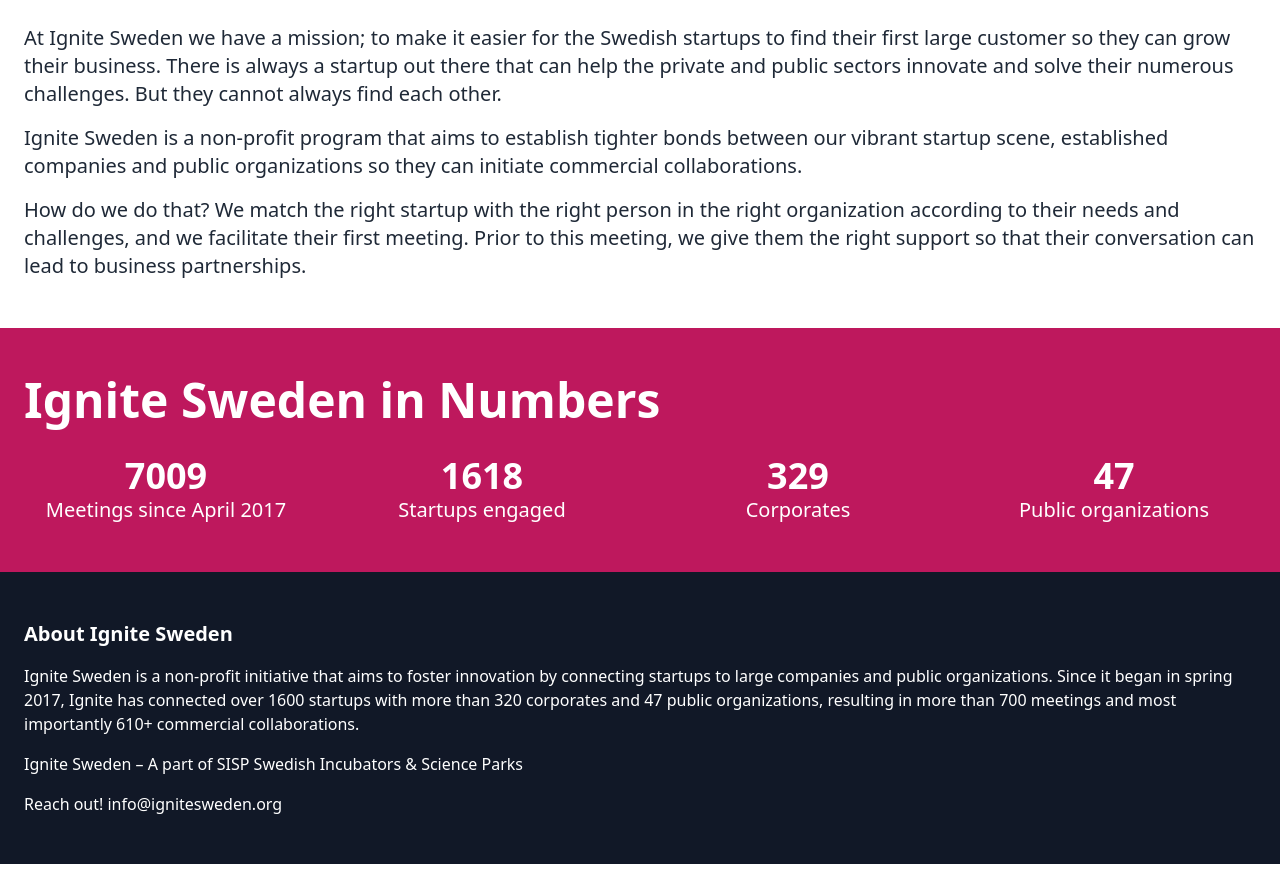
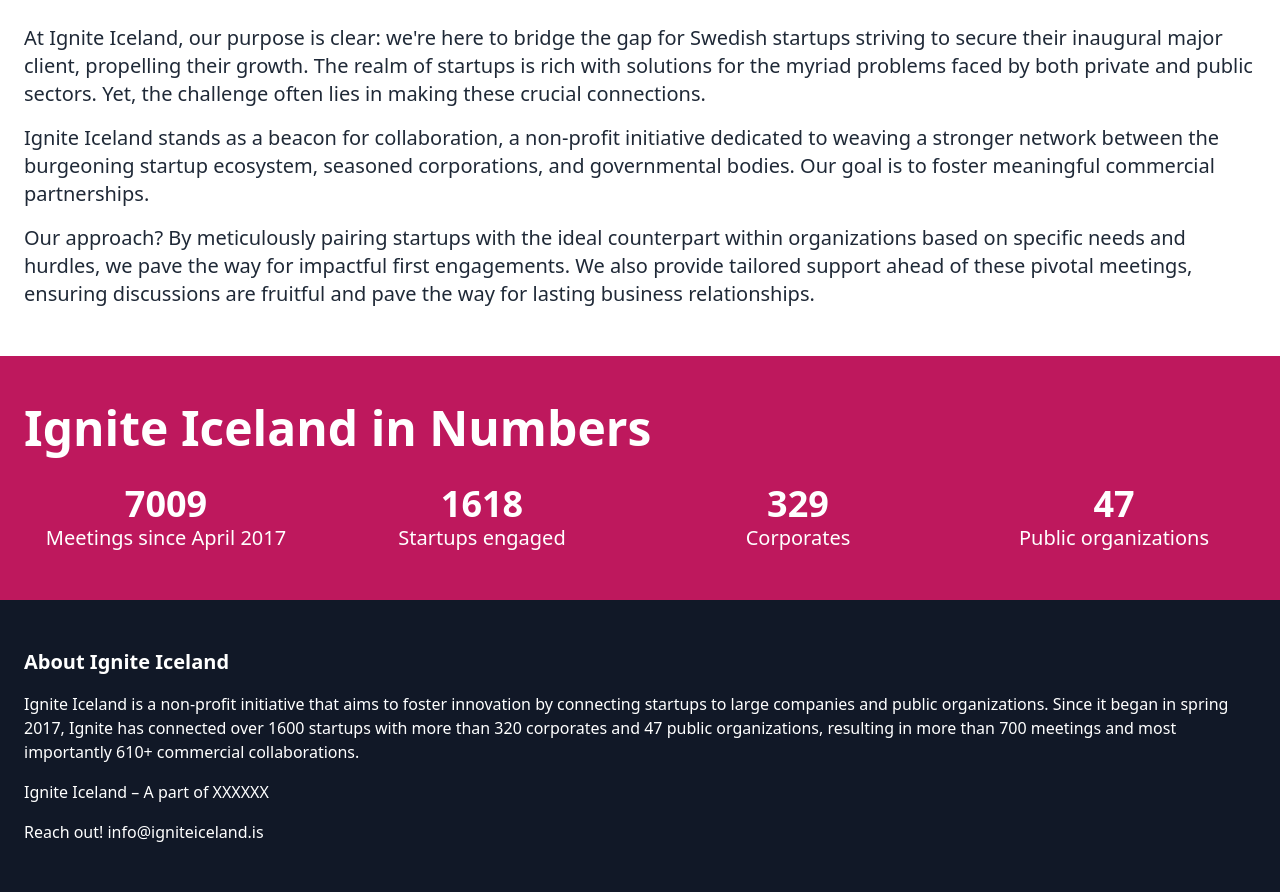
Before and after one commit to brosrass/IgniteIceland, a plain HTML site: page index.html in a window 1280 px wide. Shown: the part 1072-1964 px from the top of the page. Before the commit the page ends 1936 px from the top, so only its background shows below. Drawn offline with nearby package versions, Linux system fonts and the light colour scheme.

Commit message:
Update index.html

```diff
--- a/index.html
+++ b/index.html
@@ -3,7 +3,7 @@
 <head>
   <meta charset="UTF-8">
   <meta name="viewport" content="width=device-width, initial-scale=1.0">
-  <title>Ignite Sweden</title>
+  <title>Ignite Iceland</title>
   <script src="https://cdn.tailwindcss.com"></script>
   <link href="https://fonts.googleapis.com/css2?family=Inter:wght@400;600;700&display=swap" rel="stylesheet">
   <link rel="stylesheet" href="https://cdnjs.cloudflare.com/ajax/libs/font-awesome/5.15.3/css/all.min.css">
@@ -16,7 +16,7 @@
 <body class="font-inter">
   <header class="brand-gradient">
     <nav class="flex justify-between items-center p-4 text-white">
-      <a href="#" class="text-xl font-bold">IGNITE POWERED BY SISP</a>
+      <a href="#" class="text-xl font-bold">IGNITE BY Iceland</a>
       <div class="flex gap-6">
         <a href="#" class="hover:text-gray-300">Our offer</a>
         <a href="#" class="hover:text-gray-300">Events</a>
@@ -57,21 +57,16 @@
         <div class="text-gray-800">
           <h2 class="text-5xl font-bold mb-8">The Ignite Mission</h2>
           <p class="text-xl mb-4">
-            At Ignite Sweden we have a mission; to make it easier for the Swedish startups to find
-            their first large customer so they can grow their business. There is always a startup
-            out there that can help the private and public sectors innovate and solve their
-            numerous challenges. But they cannot always find each other.
-          </p>
-          <p class="text-xl mb-4">
-            Ignite Sweden is a non-profit program that aims to establish tighter bonds between our vibrant
-            startup scene, established companies and public organizations so they can initiate commercial
-            collaborations.
-          </p>
-          <p class="text-xl">
-            How do we do that? We match the right startup with the right person in the right organization
-            according to their needs and challenges, and we facilitate their first meeting. Prior to this meeting, we give
-            them the right support so that their conversation can lead to business partnerships.
-          </p>
+           <p class="text-xl mb-4">
+  At Ignite Iceland, our purpose is clear: we're here to bridge the gap for Swedish startups striving to secure their inaugural major client, propelling their growth. The realm of startups is rich with solutions for the myriad problems faced by both private and public sectors. Yet, the challenge often lies in making these crucial connections.
+</p>
+<p class="text-xl mb-4">
+  Ignite Iceland stands as a beacon for collaboration, a non-profit initiative dedicated to weaving a stronger network between the burgeoning startup ecosystem, seasoned corporations, and governmental bodies. Our goal is to foster meaningful commercial partnerships.
+</p>
+<p class="text-xl">
+  Our approach? By meticulously pairing startups with the ideal counterpart within organizations based on specific needs and hurdles, we pave the way for impactful first engagements. We also provide tailored support ahead of these pivotal meetings, ensuring discussions are fruitful and pave the way for lasting business relationships.
+</p>
+
         </div>
       </div>
     </section>
@@ -79,7 +74,7 @@
     <!-- Statistics section -->
     <section class="bg-pink-700 py-12 text-white">
       <div class="container mx-auto px-6">
-        <h2 class="text-5xl font-bold mb-8">Ignite Sweden in Numbers</h2>
+        <h2 class="text-5xl font-bold mb-8">Ignite Iceland in Numbers</h2>
         <div class="grid grid-cols-2 md:grid-cols-4 gap-8">
           <div class="text-center">
             <p class="text-4xl font-bold">7009</p>
@@ -106,15 +101,15 @@
       <div class="container mx-auto px-6">
         <div class="flex justify-between">
           <div>
-            <h3 class="text-xl font-bold mb-4">About Ignite Sweden</h3>
+            <h3 class="text-xl font-bold mb-4">About Ignite Iceland</h3>
             <p class="mb-4">
-              Ignite Sweden is a non-profit initiative that aims to foster innovation by connecting startups to large
+              Ignite Iceland is a non-profit initiative that aims to foster innovation by connecting startups to large
               companies and public organizations. Since it began in spring 2017, Ignite has connected over 1600 startups
               with more than 320 corporates and 47 public organizations, resulting in more than 700 meetings and most
               importantly 610+ commercial collaborations.
             </p>
-            <p class="mb-4">Ignite Sweden – A part of SISP Swedish Incubators & Science Parks</p>
-            <p>Reach out! info@ignitesweden.org</p>
+            <p class="mb-4">Ignite Iceland – A part of XXXXXX</p>
+            <p>Reach out! info@igniteiceland.is</p>
           </div>
           <div>
             <!-- Links and contact information -->
```
